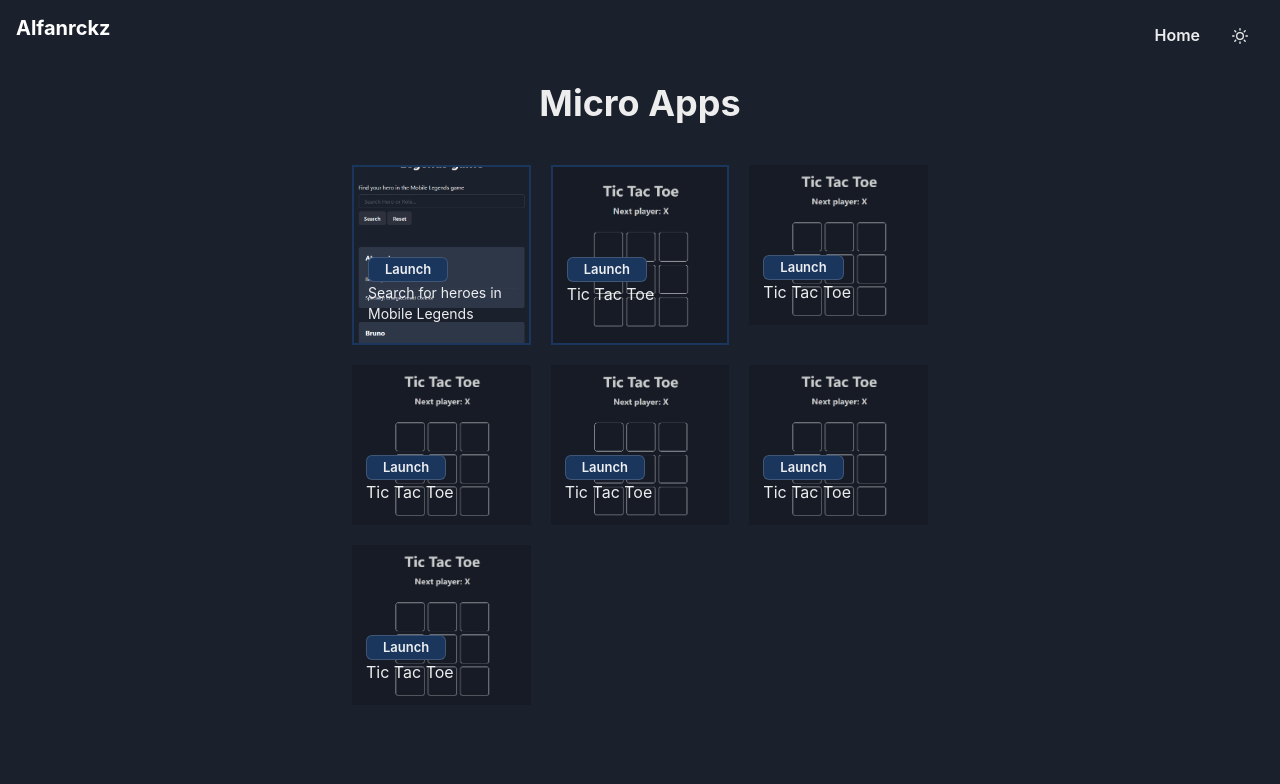
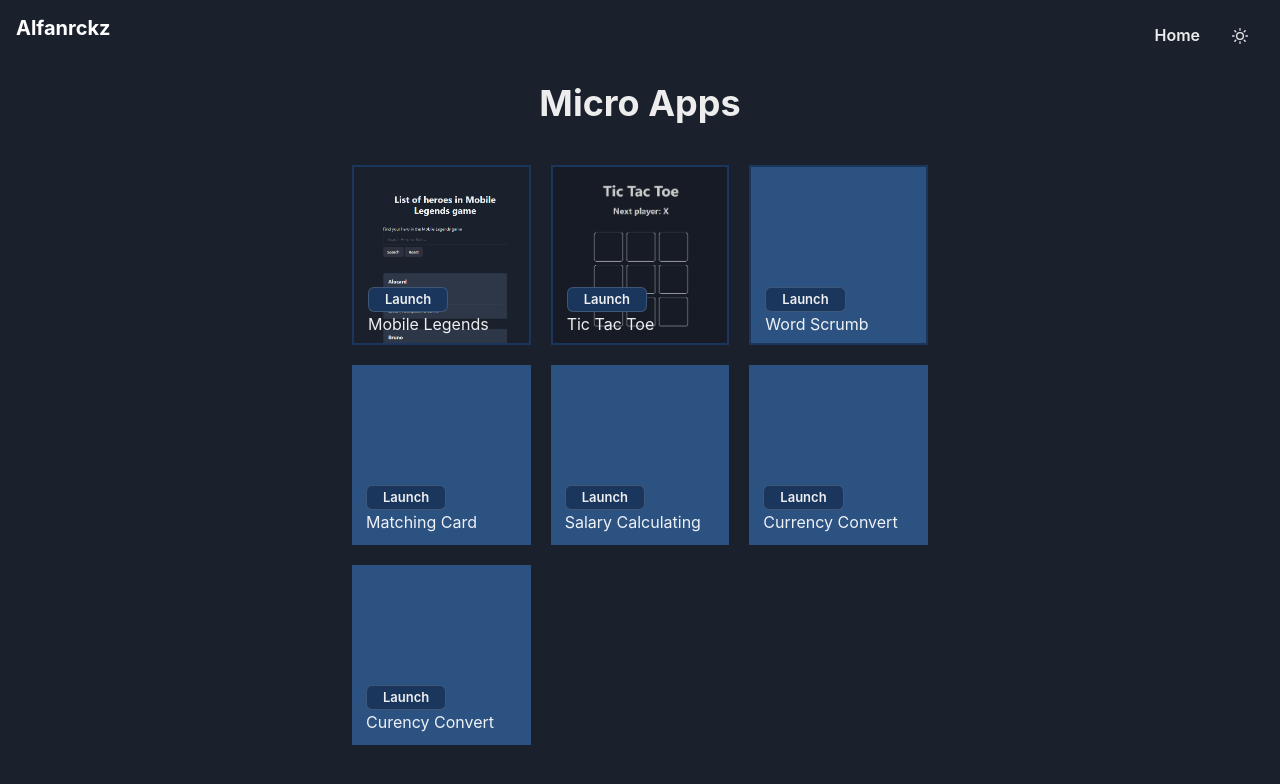
Before and after one commit to alfanrckz/micro-logic, a Next.js app: page / in a window 1280 px wide. Shown: the top 784 px of the page. Built offline with nearby package versions, Linux system fonts and the light colour scheme.

Commit message:
update-ui

```diff
--- a/src/components/Grid.tsx
+++ b/src/components/Grid.tsx
@@ -9,7 +9,7 @@ const Grid = () => {
         <Box
           bg="blue.700"
           height="180px"
-          bgImage="url('/ml.png')"
+          bgImage="url('/ml2.png')"
           bgPosition="center"
           bgRepeat="no-repeat"
           objectFit="cover"
@@ -26,7 +26,7 @@ const Grid = () => {
             <Button
               bg="blue.900"
               ml="4px"
-              mt="90px"
+              mt="120px"
               h="25px"
               variant="outline"
               fontSize="small"
@@ -35,7 +35,7 @@ const Grid = () => {
             </Button>
 
           </Link>
-          <Text ml="1" fontSize="sm">Search for heroes in Mobile Legends</Text>
+          <Text ml="1" fontSize="">Mobile Legends</Text>
         </Box>
         <Box
           bg="blue.700"
@@ -58,7 +58,7 @@ const Grid = () => {
               bg="blue.900"
 
               ml="4px"
-              mt="90px"
+              mt="120px"
               h="25px"
               variant="outline"
               fontSize="small"
@@ -70,8 +70,38 @@ const Grid = () => {
         </Box>
         <Box
           bg="blue.700"
-          height="160px"
-          bgImage="url('/1.png')"
+          height="180px"
+          bgImage="url('')"
+          bgPosition="center"
+          bgRepeat="no-repeat"
+          bgSize="cover"
+          px="10px"
+          cursor="pointer"
+          borderWidth="2px"
+          borderStyle="solid"
+          borderColor="blue.900"
+          _hover={{transform: "scale(1.55)", transition:".6s", borderColor:"blue.400"}}
+        >
+
+          <Link href="">
+            <Button
+              bg="blue.900"
+
+              ml="4px"
+              mt="120px"
+              h="25px"
+              variant="outline"
+              fontSize="small"
+            >
+              Launch
+            </Button>
+          </Link>
+          <Text ml="1">Word Scrumb</Text>
+        </Box>
+        <Box
+          bg="blue.700"
+          height="180px"
+          bgImage="url('')"
           bgPosition="center"
           bgRepeat="no-repeat"
           bgSize="cover"
@@ -80,12 +110,12 @@ const Grid = () => {
           _hover={{transform: "scale(1.55)", transition:".6s", borderColor:"white"}}
         >
 
-          <Link href="/tictactoe">
+          <Link href="">
             <Button
               bg="blue.900"
 
               ml="4px"
-              mt="90px"
+              mt="120px"
               h="25px"
               variant="outline"
               fontSize="small"
@@ -93,12 +123,12 @@ const Grid = () => {
               Launch
             </Button>
           </Link>
-          <Text ml="1">Tic Tac Toe</Text>
+          <Text ml="1">Matching Card</Text>
         </Box>
         <Box
           bg="blue.700"
-          height="160px"
-          bgImage="url('/1.png')"
+          height="180px"
+          bgImage="url('')"
           bgPosition="center"
           bgRepeat="no-repeat"
           bgSize="cover"
@@ -107,12 +137,12 @@ const Grid = () => {
           _hover={{transform: "scale(1.55)", transition:".6s", borderColor:"white"}}
         >
 
-          <Link href="/tictactoe">
+          <Link href="">
             <Button
               bg="blue.900"
 
               ml="4px"
-              mt="90px"
+              mt="120px"
               h="25px"
               variant="outline"
               fontSize="small"
@@ -120,12 +150,12 @@ const Grid = () => {
               Launch
             </Button>
           </Link>
-          <Text ml="1">Tic Tac Toe</Text>
+          <Text ml="1">Salary Calculating</Text>
         </Box>
         <Box
           bg="blue.700"
-          height="160px"
-          bgImage="url('/1.png')"
+          height="180px"
+          bgImage="url('')"
           bgPosition="center"
           bgRepeat="no-repeat"
           bgSize="cover"
@@ -134,12 +164,12 @@ const Grid = () => {
           _hover={{transform: "scale(1.55)", transition:".6s", borderColor:"white"}}
         >
 
-          <Link href="/tictactoe">
+          <Link href="">
             <Button
               bg="blue.900"
 
               ml="4px"
-              mt="90px"
+              mt="120px"
               h="25px"
               variant="outline"
               fontSize="small"
@@ -147,12 +177,12 @@ const Grid = () => {
               Launch
             </Button>
           </Link>
-          <Text ml="1">Tic Tac Toe</Text>
+          <Text ml="1">Currency Convert</Text>
         </Box>
         <Box
           bg="blue.700"
-          height="160px"
-          bgImage="url('/1.png')"
+          height="180px"
+          bgImage="url('')"
           bgPosition="center"
           bgRepeat="no-repeat"
           bgSize="cover"
@@ -161,12 +191,12 @@ const Grid = () => {
           _hover={{transform: "scale(1.55)", transition:".6s", borderColor:"white"}}
         >
 
-          <Link href="/tictactoe">
+          <Link href="">
             <Button
               bg="blue.900"
 
               ml="4px"
-              mt="90px"
+              mt="120px"
               h="25px"
               variant="outline"
               fontSize="small"
@@ -174,34 +204,7 @@ const Grid = () => {
               Launch
             </Button>
           </Link>
-          <Text ml="1">Tic Tac Toe</Text>
-        </Box>
-        <Box
-          bg="blue.700"
-          height="160px"
-          bgImage="url('/1.png')"
-          bgPosition="center"
-          bgRepeat="no-repeat"
-          bgSize="cover"
-          px="10px"
-          cursor="pointer"
-          _hover={{transform: "scale(1.55)", transition:".6s", borderColor:"white"}}
-        >
-
-          <Link href="/tictactoe">
-            <Button
-              bg="blue.900"
-
-              ml="4px"
-              mt="90px"
-              h="25px"
-              variant="outline"
-              fontSize="small"
-            >
-              Launch
-            </Button>
-          </Link>
-          <Text ml="1">Tic Tac Toe</Text>
+          <Text ml="1">Curency Convert</Text>
         </Box>
 
 
--- a/src/pages/_document.tsx
+++ b/src/pages/_document.tsx
@@ -1,6 +1,6 @@
 import { Html, Head, Main, NextScript } from 'next/document'
 import {ColorModeScript} from "@chakra-ui/react"
-import theme from './theme'
+import theme from '../components/theme'
 
 export default function Document() {
   return (
```
Also changed, not shown: public/ml2.png (added), src/components/theme.tsx (renamed from src/pages/theme.tsx).
